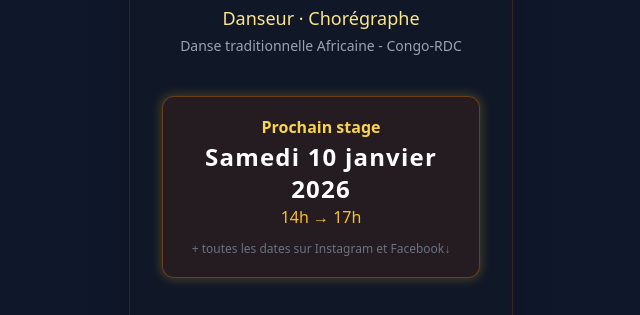
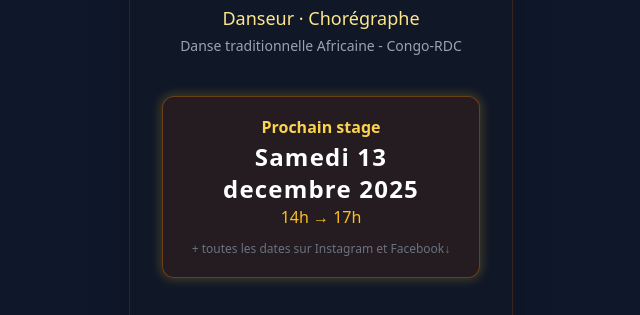
Before and after one commit to MMiguel04/centre_danse_charly, a plain HTML site: page index.html in a window 1280 px wide. Shown: the part 313-628 px from the top of the page, without its empty margins (319-959 px from the left). Drawn offline with nearby package versions, Linux system fonts and the light colour scheme.

Commit message:
correction date event

```diff
--- a/index.html
+++ b/index.html
@@ -35,7 +35,7 @@
         <div class="my-10">
           <div class="inline-block px-6 py-5 rounded-xl bg-amber-900/20 border border-amber-600/40 animate-pulse-shadow">
             <p class="text-amber-300 font-semibold text-base leading-tight">Prochain stage</p>
-            <p class="text-white text-2xl font-bold tracking-wider mt-1">Samedi 10 janvier 2026</p>
+            <p class="text-white text-2xl font-bold tracking-wider mt-1">Samedi 13 decembre 2025</p>
             <p class="text-amber-400 text-base font-medium">14h → 17h</p>
             <p class="text-gray-500 text-xs mt-3">+ toutes les dates sur Instagram et Facebook↓</p>
           </div>
```
